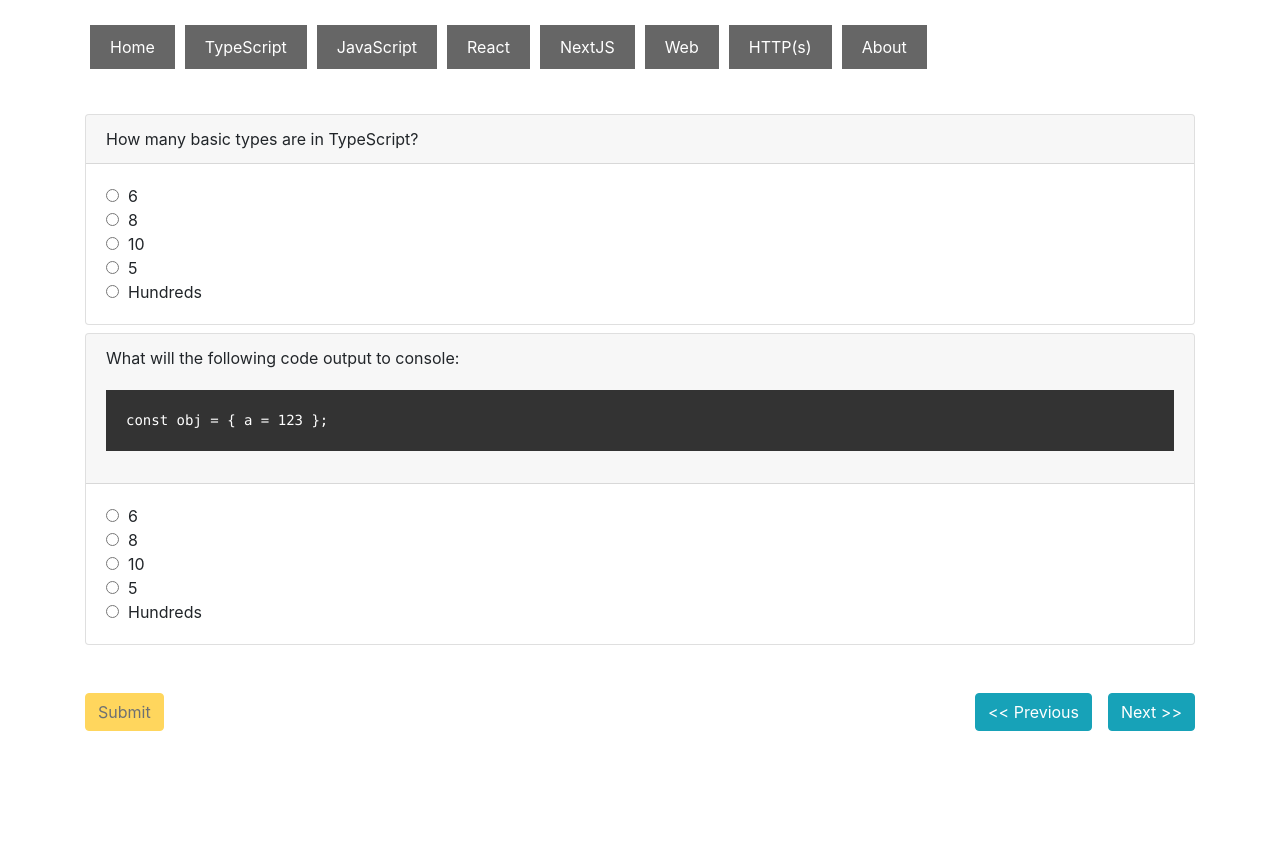
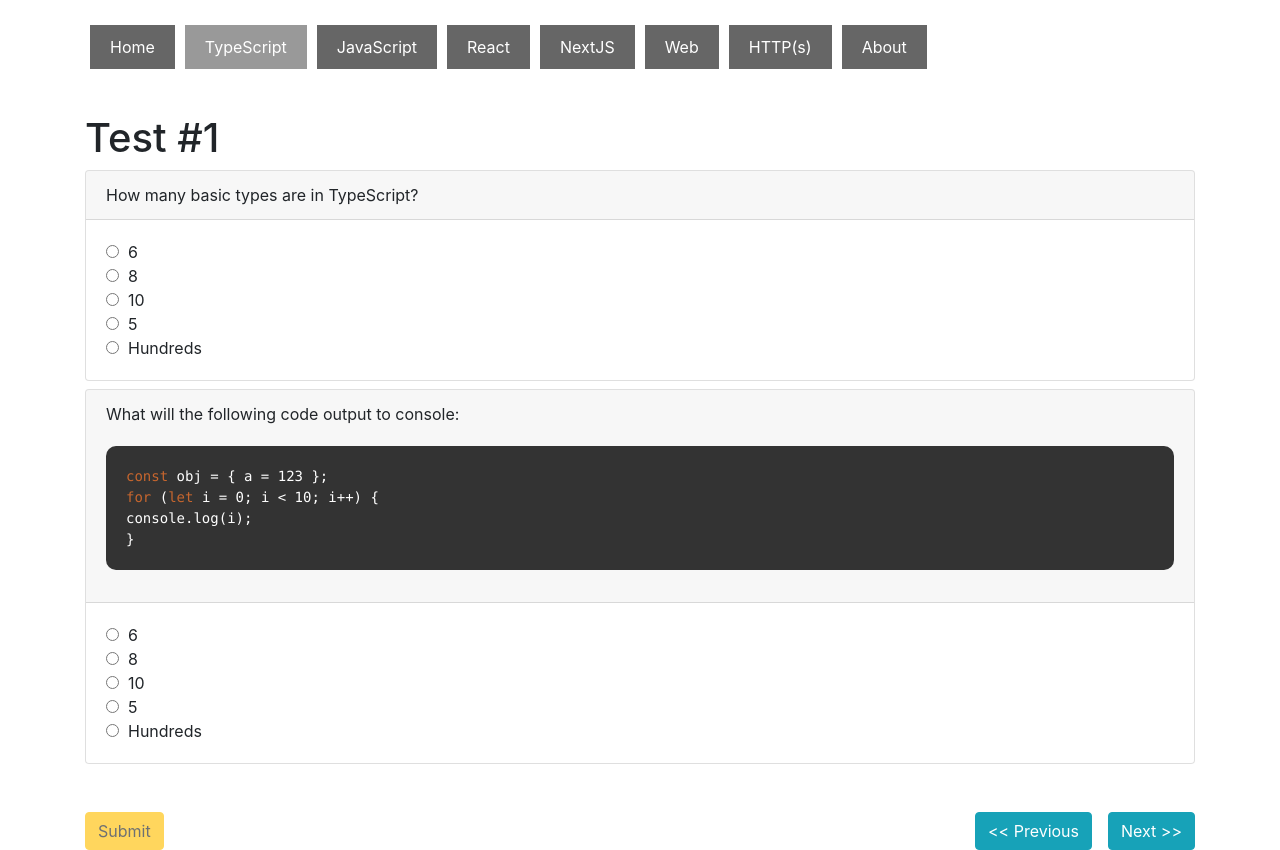
Before and after one commit to r47717/ts-station, a Next.js app: page /test/1 in a window 1280 px wide. Before the commit the page ends 800 px from the top, so only its background shows below. Built offline with nearby package versions, Linux system fonts and the light colour scheme.

Commit message:
basic syntax h

```diff
--- a/data/index.js
+++ b/data/index.js
@@ -27,9 +27,10 @@
         {
           id: 2,
           title: "What will the following code output to console:",
-          code: `
-                        const obj = { a = 123 };
-                    `,
+          code: `const obj = { a = 123 };
+                 for (let i = 0; i < 10; i++) {
+                   console.log(i);
+                 }`,
           a: [
             { id: 1, value: "6" },
             { id: 2, value: "8" },
--- a/pages/test/[id].js
+++ b/pages/test/[id].js
@@ -4,12 +4,14 @@
 import {
   allTestQuestionsAnswered,
   getAnswersForTest,
+  getCategoryForTid,
   restore,
   saveAnswersForTest,
   testRunReducer
 } from "../../services";
+import { highlight } from "../../services/syntax";
 
-function Test({ test }) {
+function Test({ test, category }) {
   const { id: tid, q: questions } = test;
   const [submitDisabled, setSubmitDisabled] = useState(true);
   const results = useMemo(() => restore(), []);
@@ -38,14 +40,21 @@
   }
 
   return (
-    <Layout title="Test">
+    <Layout title="Test" page="category" activeCategory={category}>
       <div>
+        <h1>Test #{tid}</h1>
         <div className="questions">
           {questions.map(q => (
             <div key={q.id} className="card mb-2">
               <div className="card-header">
                 <div>{q.title}</div>
-                <div>{q.code && <code>{q.code}</code>}</div>
+                <div>
+                  {q.code && (
+                    <code
+                      dangerouslySetInnerHTML={{ __html: highlight(q.code) }}
+                    />
+                  )}
+                </div>
               </div>
               <div className="card-body">
                 {q.a.map(answer => (
@@ -89,6 +98,7 @@
           background: #333333;
           padding: 20px;
           margin: 20px 0 20px 0;
+          border-radius: 10px;
         }
       `}</style>
     </Layout>
@@ -99,10 +109,12 @@
   const { tests } = data;
 
   const test = tests.find(test => test.id === +id);
+  const category = test && getCategoryForTid(data, test.id);
 
   return {
     props: {
-      test
+      test,
+      category
     }
   };
 };
--- a/services/syntax.js
+++ b/services/syntax.js
@@ -1,4 +1,4 @@
-const TS_KEY_WORDS = [
+const TS_KEYWORDS = [
   "break",
   "case",
   "catch",
@@ -61,10 +61,24 @@
   "of"
 ];
 
-const highligher = {
-  keywords: ``
+const map = {
+  keywords: `<span style="color: #c7662e">DATA</span>`
 };
 
+function nl2br(str) {
+  if (typeof str === "undefined" || str === null) {
+    return "";
+  }
+  return (str + "").replace(
+    /([^>\r\n]?)(\r\n|\n\r|\r|\n)/g,
+    "$1" + "<br>" + "$2"
+  );
+}
+
 export function highlight(str) {
-  return str.replace();
+  return nl2br(
+    str.replace(new RegExp("(" + TS_KEYWORDS.join("|") + ")", "gm"), str =>
+      map.keywords.replace("DATA", str)
+    )
+  );
 }
```
